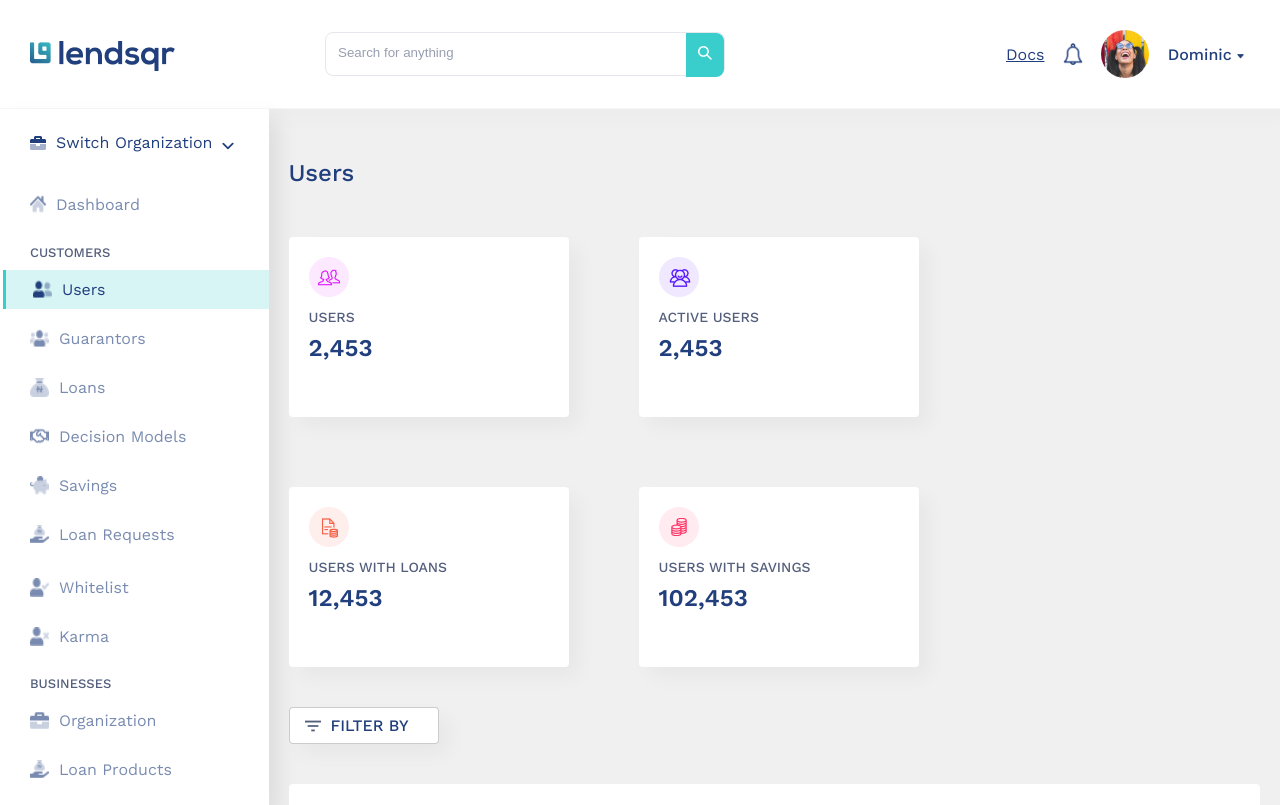
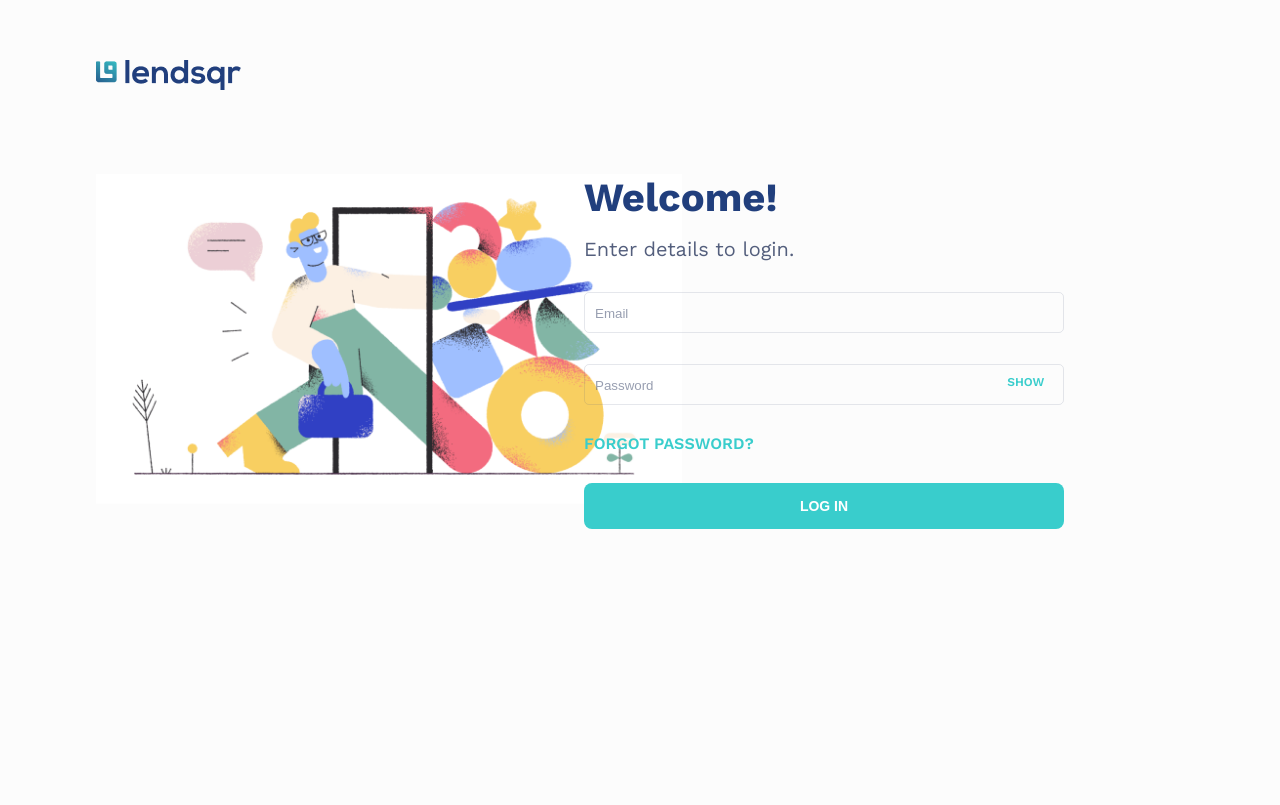
Before and after one commit to Kreztofer/lendsqr-fe-test, a React (Create React App) app: page / in a window 1280 px wide. Before the commit this address led to /Main. Built offline with nearby package versions, Linux system fonts and the light colour scheme; no server answers.

Commit message:
new commit

```diff
--- a/src/App.tsx
+++ b/src/App.tsx
@@ -9,7 +9,8 @@ const App = () => {
   const navigate = useNavigate();
 
   useEffect(() => {
-    if (!userContext?.user) navigate('/Main');
+    if (!userContext?.user) navigate('/');
+    console.log(userContext?.user);
   }, []);
 
   return (
--- a/src/components/Navbar/Navbar.tsx
+++ b/src/components/Navbar/Navbar.tsx
@@ -7,8 +7,6 @@ import bell from '../../assets/bell.png';
 import ham from '../../assets/harmburger.png';
 import './navbar.scss';
 import { useStateContext } from '../../context/StateContext';
-import { RxHamburgerMenu } from 'react-icons/rx';
-import ToggleSidebar from '../ToggleSidebar/ToggleSidebar';
 import { Link } from 'react-router-dom';
 
 const Navbar = () => {
--- a/src/index.css
+++ b/src/index.css
@@ -6,7 +6,7 @@
 }
 body {
   font-family: 'Work Sans', sans-serif;
-  background-color: #f0f0f0;
+  background-color: #fcfcfc;
 }
 .container {
   margin: auto;
--- a/src/pages/Login/Login.tsx
+++ b/src/pages/Login/Login.tsx
@@ -1,4 +1,4 @@
-import React, { useState,useContext } from 'react';
+import React, { useState, useContext } from 'react';
 import { useNavigate } from 'react-router-dom';
 import pablo from '../../assets/pablosign.png';
 import logo from '../../assets/logo.png';
@@ -6,13 +6,14 @@ import './login.scss';
 import { useStateContext } from '../../context/StateContext';
 
 const Login = () => {
-  const userContext= useStateContext();
+  const userContext = useStateContext();
   const [type, setType] = useState('password');
   const [icon, setIcon] = useState('SHOW');
 
   const handleUserLogin = () => {
     localStorage.setItem('login', 'logged');
-    userContext?.setUser(localStorage.getItem('login')??'');
+    userContext?.setUser(localStorage.getItem('login')!);
+    console.log(localStorage.getItem('login'));
   };
   const handleToggle = () => {
     if (type === 'password') {
@@ -24,7 +25,7 @@ const Login = () => {
     }
   };
   const navigate = useNavigate();
-  const handleSubmit = (e:any) => {
+  const handleSubmit = (e: any) => {
     e.preventDefault();
     navigate('/Main');
   };
@@ -35,7 +36,7 @@ const Login = () => {
       </div>
       <div className="login_content">
         <div className="login_banner">
-          <img src={pablo} alt="banner" width={600} />
+          <img src={pablo} alt="banner" />
         </div>
         <div className="login_form">
           <h1>Welcome!</h1>
--- a/src/pages/Login/login.scss
+++ b/src/pages/Login/login.scss
@@ -1,10 +1,12 @@
+.login {
   .login_content {
     display: flex;
     justify-content: space-between;
-  margin-top: 50px;
+    margin-top: 80px;
+    .login_banner {
+      img {
+        width: 120%;
       }
-.login_banner {
-  margin-top: 50px;
     }
     .login_form {
       h1 {
@@ -68,3 +70,10 @@
         }
       }
     }
+  }
+  @media screen and (max-width: 1024px) {
+    .login_banner {
+      display: none;
+    }
+  }
+}
--- a/src/pages/Main/Main.tsx
+++ b/src/pages/Main/Main.tsx
@@ -33,11 +33,8 @@ const Main = () => {
 
   useEffect(() => {
     if (localStorage.getItem('profile')) {
-      console.log('part 1');
-
       setMyData(JSON.parse(localStorage.getItem('profile')!));
     } else {
-      console.log('part 2');
       axios
         .get('https://6270020422c706a0ae70b72c.mockapi.io/lendsqr/api/v1/users')
         .then((response) => {
```
Lines whose indentation alone changed are shown as unchanged.
